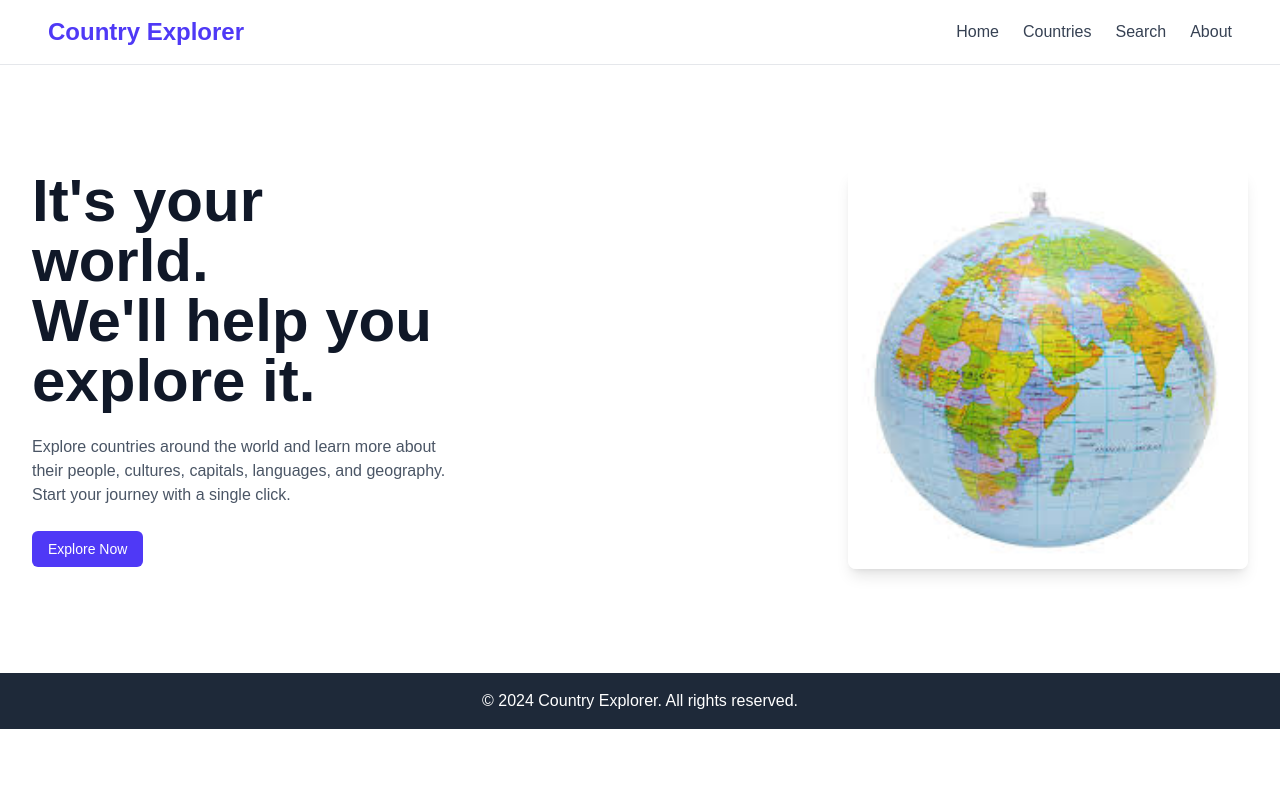
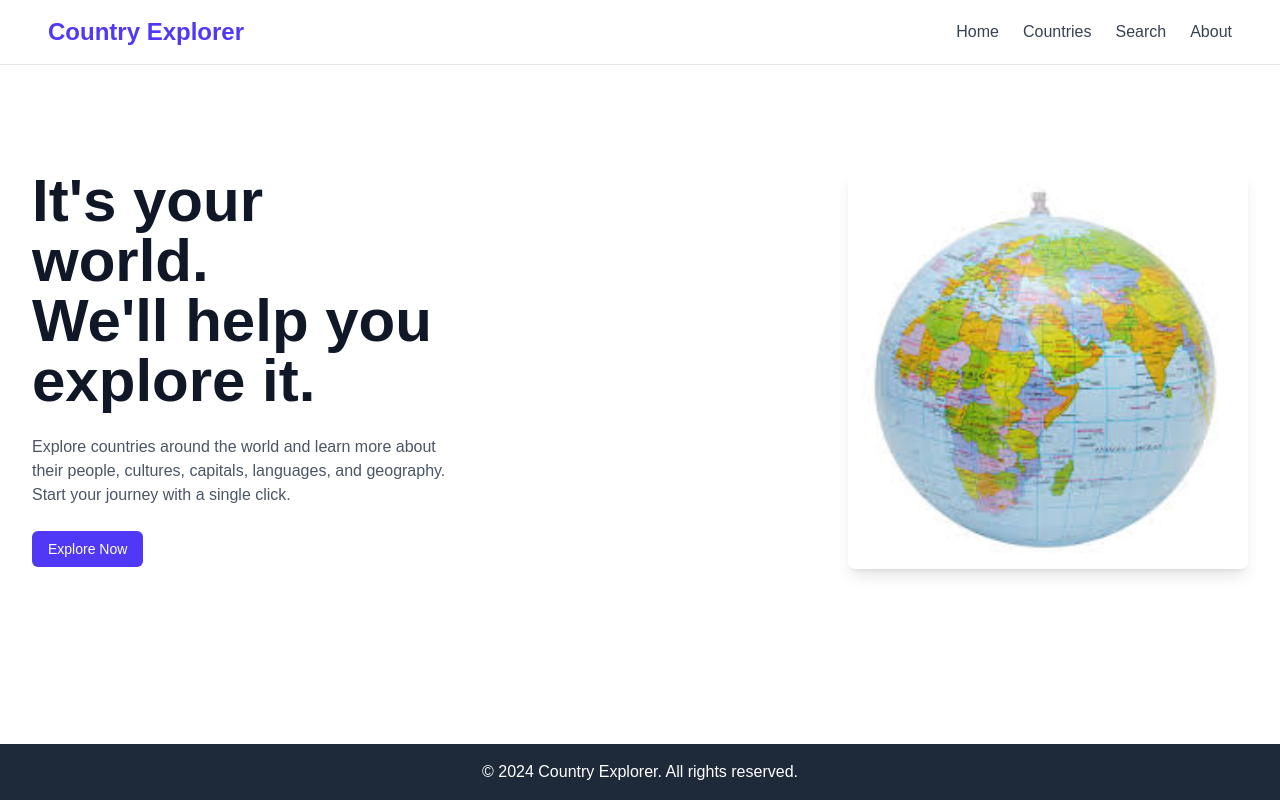
Before and after one commit to rabianezami/country-explorer, a Next.js app: page / in a window 1280 px wide. Built offline with nearby package versions, Linux system fonts and the light colour scheme.

Commit message:
fix: add full-height layout with sticky footer

```diff
--- a/app/layout.js
+++ b/app/layout.js
@@ -13,7 +13,7 @@ export default function RootLayout({ children }) {
     <html
       lang="en"
     >
-      <body>
+      <body className="min-h-screen flex flex-col">
         <Navbar />
          <main>{children}</main>
         <Footer />
```
